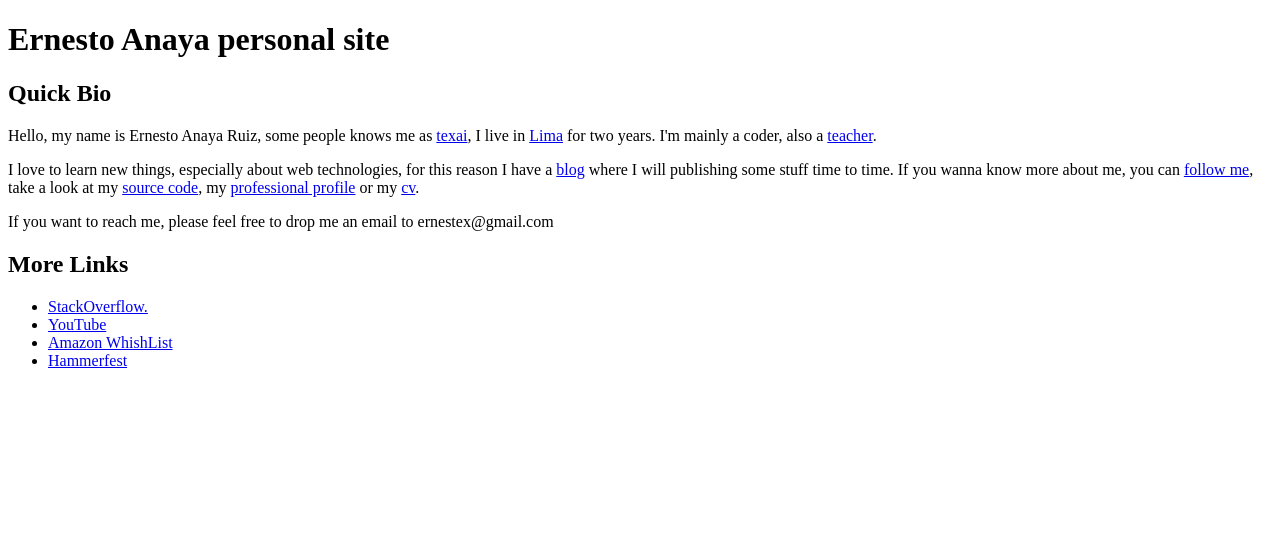
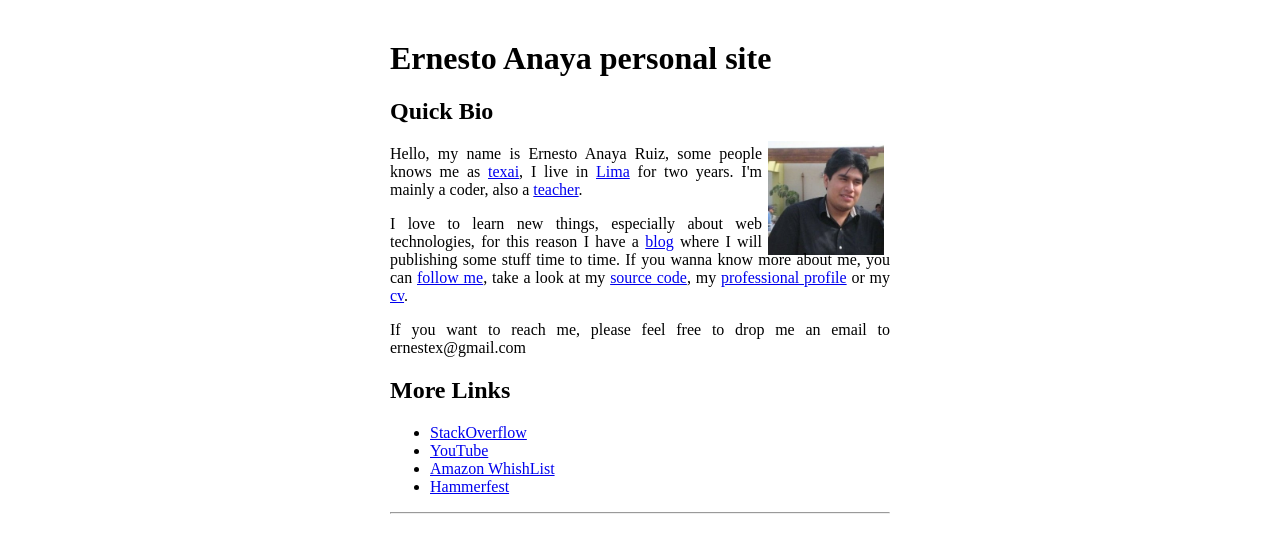
Before and after one commit to texai/texai.me, a PHP site: page / in a window 1280 px wide. Shown: the top 553 px of the page. Run offline with PHP 8.4, Linux system fonts and the light colour scheme.

Commit message:
Adding basic style

```diff
--- a/index.php
+++ b/index.php
@@ -3,37 +3,33 @@
   <head>
     <meta http-equiv="content-type" content="text/html; charset=utf-8" />
     <meta name="Author" content="texai" />
-    <title>texai's website</title>
-    <meta name="Description" content="website Ernesto Anaya Ruiz a.k.a. texai" />
+    <title>texai's personal homepage</title>
+    <meta name="Description" content="Personal homepage of Ernesto Anaya Ruiz a.k.a. texai" />
+    <link rel="stylesheet" href="style.css?v=1">
   </head>
   <body>
-
+    <div id="main">
       <h1>Ernesto Anaya personal site</h1>
-
       <h2>Quick Bio</h2>
-
+      <img src="photo.jpg" id="photo" align="right" alt="What are you looking for?"/>
       <p>Hello, my name is Ernesto Anaya Ruiz, some people knows me as <a href="http://blog.texai.me/">texai</a>,
-I live in <a href="http://en.wikipedia.org/wiki/Lima_Metropolitan_Area" target="_blank">Lima</a> for two years. I'm mainly a coder,
-also a <a href="http://perulinux.pe/capacitacion/php-zend-framework" target="_blank">teacher</a>.</p>
-
-<p>I love to learn new things, especially about web technologies,
-for this reason I have a <a href="http://blog.texai.me/">blog</a> where I will publishing some stuff
-time to time. If you wanna know more about me, you can <a href="http://twitter.com/texai" target="_blank">follow me</a>,
-take a look at my <a href="http://github.com/texai" target="_blank">source code</a>,
-my <a href="http://pe.linkedin.com/in/texai" target="_blank">professional profile</a> or
-my <a href="http://pe.linkedin.com/in/texai" target="_blank">cv</a>.</p>
-
+      I live in <a href="http://en.wikipedia.org/wiki/Lima_Metropolitan_Area" target="_blank">Lima</a> for two years.
+      I'm mainly a coder, also a <a href="http://perulinux.pe/capacitacion/php-zend-framework" target="_blank">teacher</a>.</p>
+      <p>I love to learn new things, especially about web technologies, for this reason I have a
+      <a href="http://blog.texai.me/">blog</a> where I will publishing some stuff time to time. If you wanna know more about me,
+      you can <a href="http://twitter.com/texai" target="_blank">follow me</a>, take a look at my
+      <a href="http://github.com/texai" target="_blank">source code</a>, my
+      <a href="http://pe.linkedin.com/in/texai" target="_blank">professional profile</a> or my
+      <a href="CV-Ernesto_Anaya_Ruiz-dic2011.pdf" target="_blank">cv</a>.</p>
       <p>If you want to reach me, please feel free to drop me an email to ernestex@gmail.com</p>
-
       <h2>More Links</h2>
-
       <ul>
-    <li><a href="http://stackoverflow.com/users/383403/texai" target="_blank">StackOverflow.</a></li>
+        <li><a href="http://stackoverflow.com/users/383403/texai" target="_blank">StackOverflow</a></li>
         <li><a href="http://youtube.com/user/texai" target="_blank">YouTube</a></li>
         <li><a href="http://www.amazon.com/gp/registry/wishlist/204GD3AL0Y3Y7" target="_blank">Amazon WhishList</a></li>
         <li><a href="http://www.hammerfest.es/user.html/141152" target="_blank">Hammerfest</a></li>
       </ul>
-
-
+      <hr/>
+    </div>
   </body>
 </html>
--- /dev/null
+++ b/style.css
@@ -0,0 +1,15 @@
+p{
+  text-align: justify;
+}
+
+#main{
+  width: 500px;
+  margin: 40px auto;
+  /*border: 1px red solid;*/
+}
+
+#photo{
+  width: 116px;
+  height: 114px;
+  margin: -4px 6px;
+}
```
Also changed, not shown: photo.jpg (added), 2 other files. Lines whose indentation alone changed are shown as unchanged.
